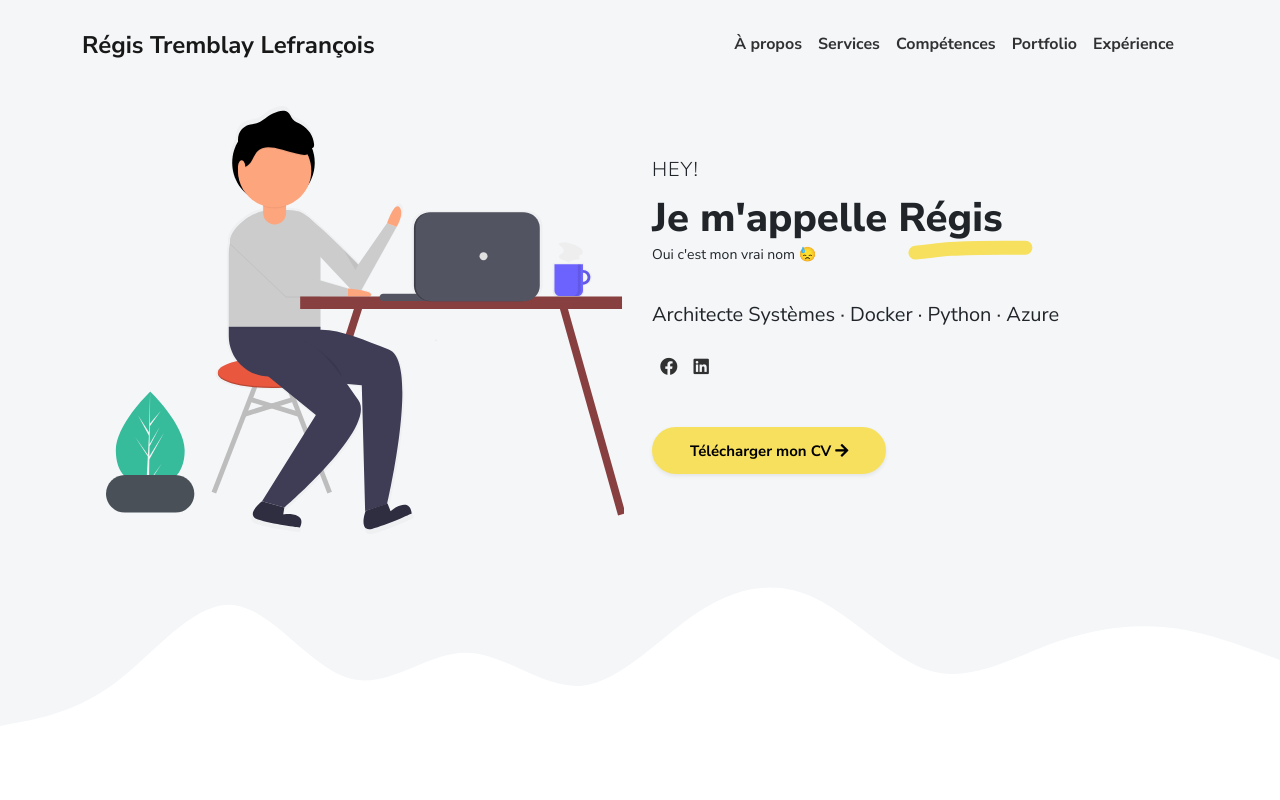
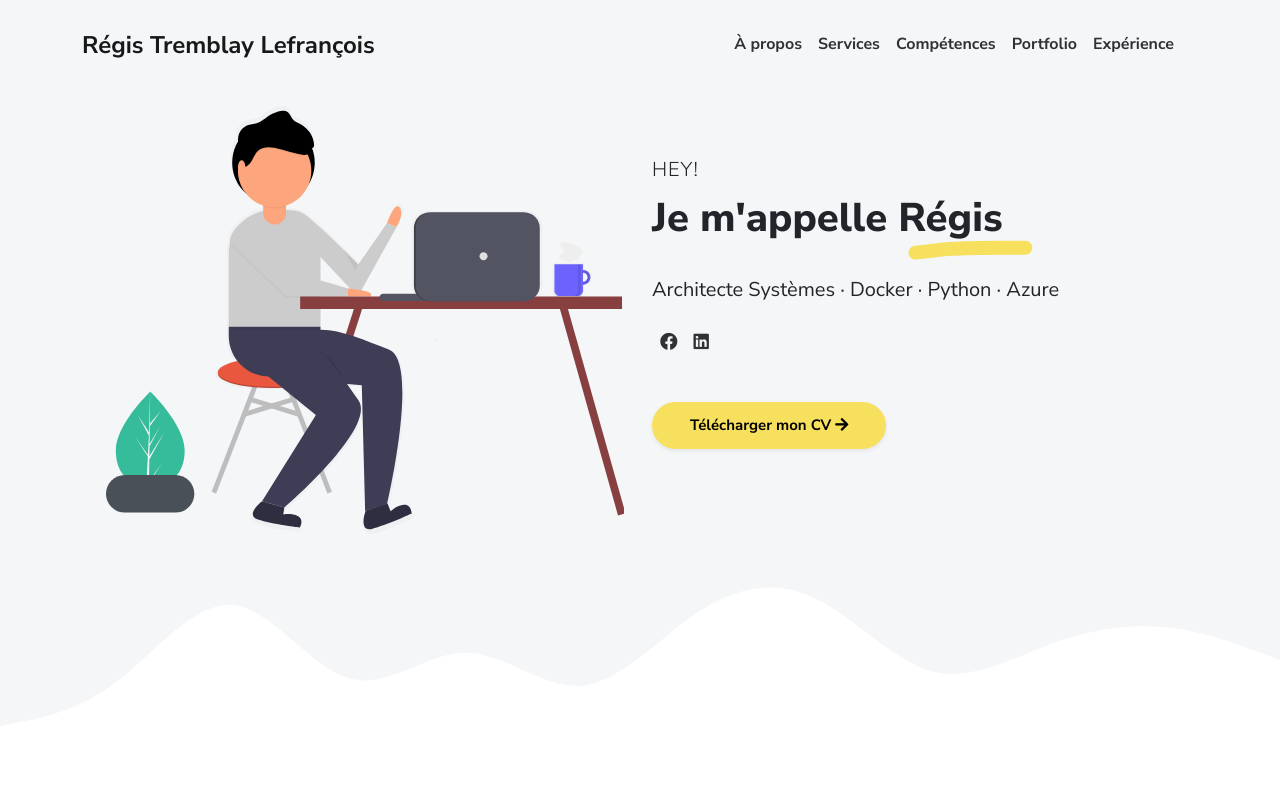
Before and after one commit to regg00/resume, a plain HTML site: page index.html in a window 1280 px wide. Shown: the top 800 px of the page. Drawn offline with Linux system fonts and the light colour scheme.

Commit message:
removed joke

```diff
--- a/index.html
+++ b/index.html
@@ -65,7 +65,7 @@
                 <div class="mt-5">
                   <p class="lead text-uppercase mb-1">Hey!</p>
                   <h1 class="intro-title marker" data-aos="fade-left" data-aos-delay="50">Je m'appelle Régis
-                  </h1><br /><small>Oui c'est mon vrai nom &#128531;</small>
+                  </h1><br />
                   <p class="lead fw-normal mt-3" data-aos="fade-up" data-aos-delay="100">Architecte Systèmes · Docker ·
                     Python · Azure</p>
                   <div class="social-nav" data-aos="fade-up" data-aos-delay="200">
```
